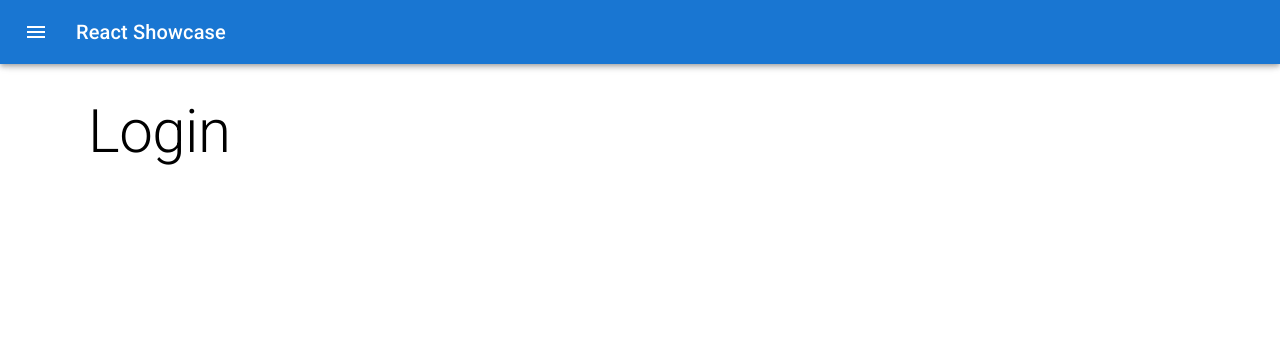
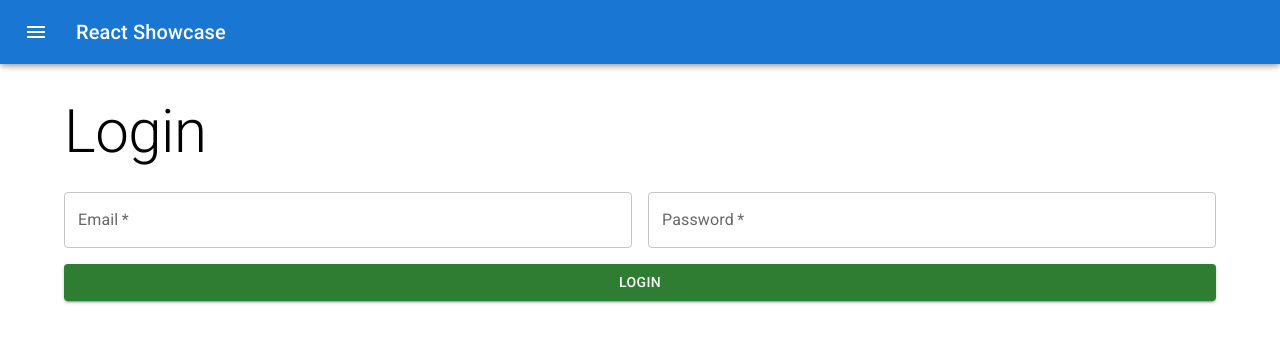
Before and after one commit to Liamm3/react-showcase, a React (Create React App) app: page /login in a window 1280 px wide. Shown: the top 342 px of the page. Built offline with nearby package versions, Linux system fonts and the light colour scheme.

Commit message:
Add login formular

```diff
--- a/src/containers/Login.js
+++ b/src/containers/Login.js
@@ -1,11 +1,57 @@
-import { Typography } from '@mui/material'
-import { Container } from '@mui/material'
+import { Grid, TextField, Typography, Button } from '@mui/material'
+import { useState } from 'react'
 
 function Login() {
+  const [email, setEmail] = useState('')
+  const [password, setPassword] = useState('')
+
+  const handleSubmit = e => {
+    e.preventDefault()
+    //
+  }
+
   return (
-    <Container>
-      <Typography variant="h2">Login</Typography>
-    </Container>
+    <>
+      <Typography
+        variant="h2"
+        sx={{
+          marginBottom: 3
+        }}
+      >
+        Login
+      </Typography>
+      <form onSubmit={handleSubmit}>
+        <Grid spacing={2} container>
+          <Grid item xs={12} md={6}>
+            <TextField
+              label="Email"
+              type="email"
+              variant="outlined"
+              required
+              fullWidth
+              value={email}
+              onChange={e => setEmail(e.target.value.trim())}
+            />
+          </Grid>
+          <Grid item xs={12} md={6}>
+            <TextField
+              label="Password"
+              type="password"
+              variant="outlined"
+              required
+              fullWidth
+              value={password}
+              onChange={e => setPassword(e.target.value.trim())}
+            />
+          </Grid>
+          <Grid item xs={12}>
+            <Button type="submit" fullWidth variant="contained" color="success">
+              Login
+            </Button>
+          </Grid>
+        </Grid>
+      </form>
+    </>
   )
 }
 
```
